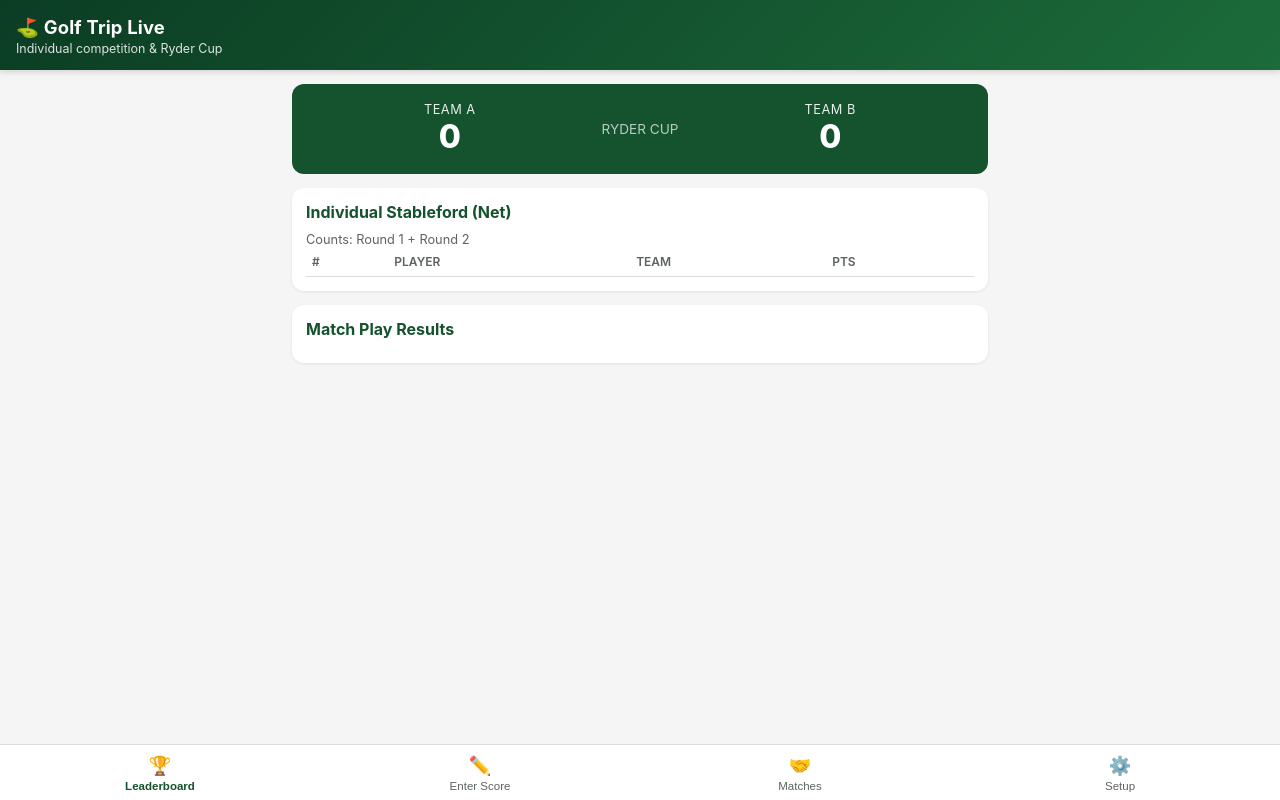
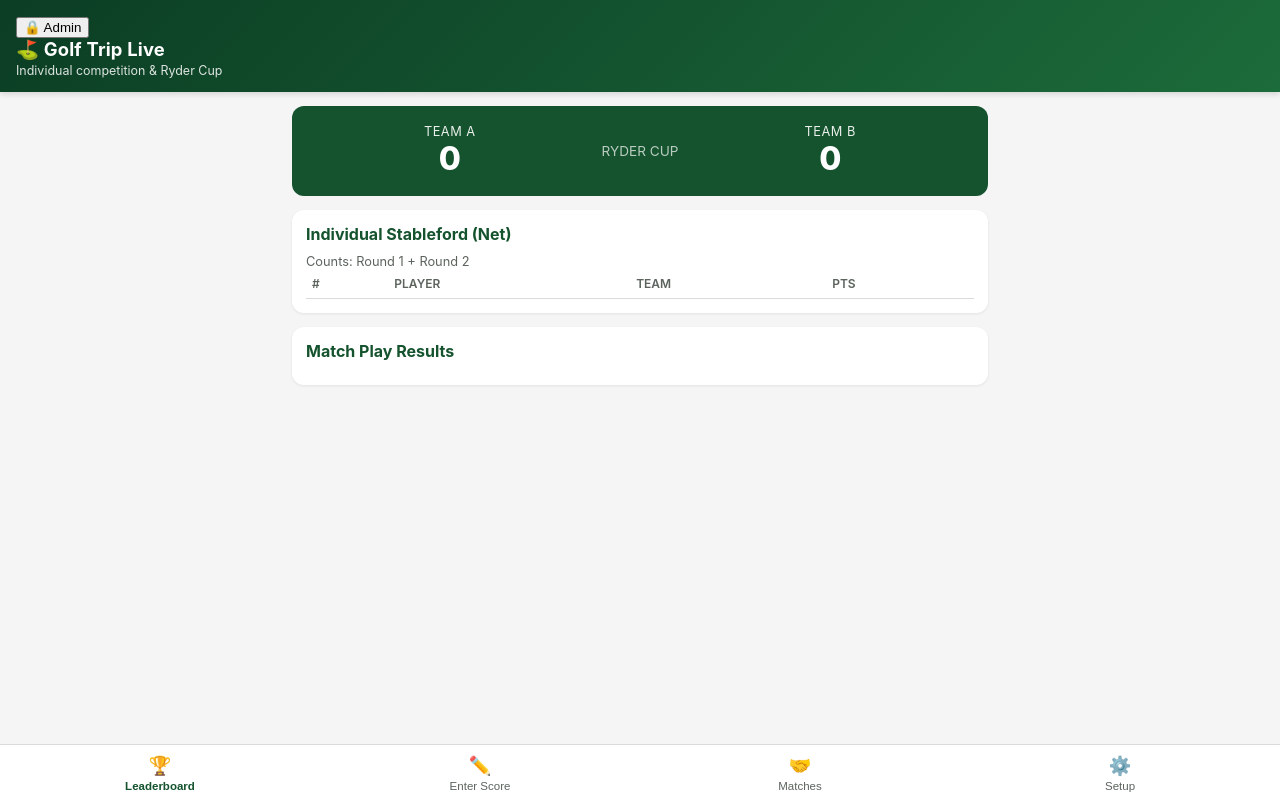
Before and after one commit to dscfnym69z-cloud/jakes-coaching-trips, a website: page golf-trip-app/public/index.html in a window 1280 px wide. Drawn offline with Linux system fonts and the light colour scheme; no server answers.

Commit message:
Update index.html

```diff
--- a/golf-trip-app/public/index.html
+++ b/golf-trip-app/public/index.html
@@ -8,6 +8,7 @@
 </head>
 <body>
 <header class="topbar">
+  <button id="admin-toggle-btn" class="admin-toggle" type="button">🔒 Admin</button>
   <h1 id="course-title">⛳ Golf Trip Live</h1>
   <div class="subtitle" id="header-subtitle">Individual competition &amp; Ryder Cup</div>
 </header>
```
